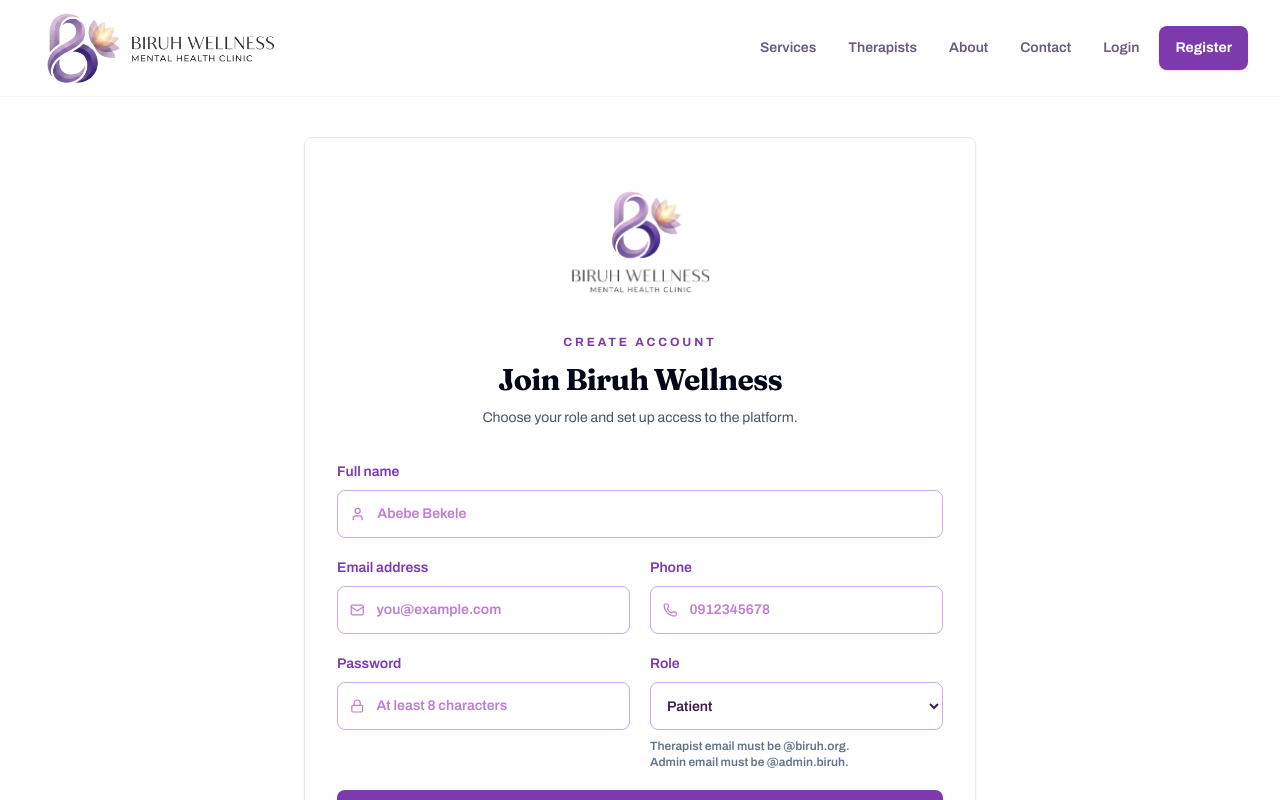
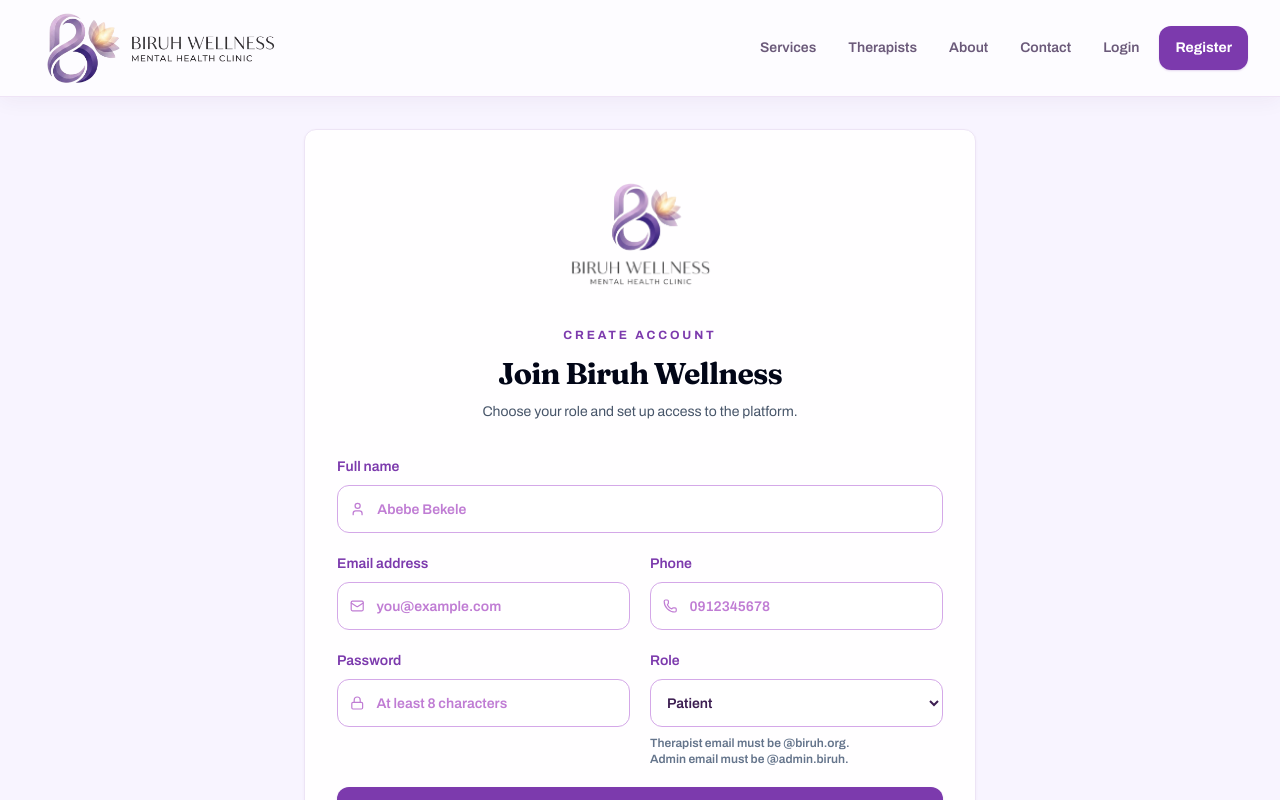
Before and after one commit to EyuAg/biruh_wellness, a React (Create React App) app in the folder frontend/: page /register in a window 1280 px wide. Shown: the top 800 px of the page. Built offline with nearby package versions, Linux system fonts and the light colour scheme; no server answers.

Commit message:
feat: update Navbar styles for improved visual consistency

```diff
--- a/frontend/src/components/common/Navbar.jsx
+++ b/frontend/src/components/common/Navbar.jsx
@@ -50,8 +50,8 @@
   return (
     <header className={`sticky top-0 z-40 border-b transition-all duration-300 ${
       isScrolled
-        ? 'border-[#ede4f5] bg-white/95 backdrop-blur-2xl shadow-sm'
-        : 'border-[#ede4f5]/30 bg-white/50 backdrop-blur-lg'
+        ? 'border-[#e8daf2] bg-white/85 backdrop-blur-2xl shadow-[0_8px_30px_rgba(61,31,82,0.08)]'
+        : 'border-[#e8daf2]/70 bg-white/70 backdrop-blur-xl shadow-[0_4px_20px_rgba(61,31,82,0.05)]'
     }`}>
       <div className="mx-auto flex max-w-7xl items-center justify-between px-4 py-3 sm:px-6 lg:px-8">
         <Link to="/" className="landing-brand" aria-label="Biruh Wellness home">
--- a/frontend/src/styles/index.css
+++ b/frontend/src/styles/index.css
@@ -14,6 +14,7 @@
   --biruh-light: #f5eefa;
   --biruh-warm: #f0a060;
   --biruh-text: #2a1a36;
+  --canvas: #f8f4ff;
 }
 
 html {
@@ -78,91 +79,289 @@
 
 @layer components {
   .app-shell {
-    @apply min-h-screen bg-[color:var(--canvas)];
+    min-height: 100vh;
+    background-color: var(--canvas);
+    display: flex;
+    flex-direction: column;
   }
 
   .page-wrap {
-    @apply mx-auto w-full max-w-7xl px-4 py-8 sm:px-6 lg:px-8 lg:py-10;
+    width: 100%;
+    max-width: 80rem;
+    margin: 0 auto;
+    padding: 2rem 1rem;
   }
 
   .page-kicker {
-    @apply text-xs font-bold uppercase tracking-[0.24em] text-[#7c3aad];
+    font-size: 0.75rem;
+    font-weight: 700;
+    letter-spacing: 0.24em;
+    text-transform: uppercase;
+    color: #7c3aad;
   }
 
   .page-title {
-    @apply text-3xl font-bold tracking-tight text-[#3d1f52] sm:text-4xl;
+    font-size: clamp(1.75rem, 2.5vw, 2.5rem);
+    font-weight: 700;
+    letter-spacing: -0.01em;
+    color: #3d1f52;
   }
 
   .page-subtitle {
-    @apply mt-3 max-w-2xl text-base leading-7 text-[#6b5a7a];
+    margin-top: 0.75rem;
+    max-width: 42rem;
+    font-size: 1rem;
+    line-height: 1.75;
+    color: #6b5a7a;
   }
 
   .panel {
-    @apply rounded-lg border border-[#ede4f5] bg-white/90 shadow-sm shadow-[#ede4f5];
+    border: 1px solid #ede4f5;
+    border-radius: 0.75rem;
+    background-color: rgba(255, 255, 255, 0.95);
+    box-shadow: 0 1px 2px rgba(237, 228, 245, 0.8);
   }
 
   .soft-panel {
-    @apply rounded-lg border border-[#ede4f5] bg-white/70 shadow-sm shadow-[#ede4f5] backdrop-blur;
+    border: 1px solid #ede4f5;
+    border-radius: 0.75rem;
+    background-color: rgba(255, 255, 255, 0.75);
+    box-shadow: 0 1px 2px rgba(237, 228, 245, 0.8);
+    backdrop-filter: blur(8px);
   }
 
   .hero-panel {
-    @apply overflow-hidden rounded-lg border border-[#7c3aad]/10 bg-[#3d1f52] text-white shadow-xl shadow-[#7c3aad]/20;
+    overflow: hidden;
+    border: 1px solid rgba(124, 58, 173, 0.1);
+    border-radius: 0.75rem;
+    background-color: #3d1f52;
+    color: #fff;
+    box-shadow: 0 20px 40px rgba(124, 58, 173, 0.2);
   }
 
   .hero-panel-light {
-    @apply overflow-hidden rounded-lg border border-[#e6e9ee] bg-white text-[#111827] shadow-sm;
+    overflow: hidden;
+    border: 1px solid #e6e9ee;
+    border-radius: 0.75rem;
+    background-color: #fff;
+    color: #111827;
+    box-shadow: 0 1px 2px rgba(15, 23, 42, 0.06);
   }
 
   .metric-card {
-    @apply rounded-lg border border-[#ede4f5] bg-white p-5 shadow-sm transition duration-200 hover:-translate-y-0.5 hover:shadow-md;
+    border: 1px solid #ede4f5;
+    border-radius: 0.75rem;
+    background-color: #fff;
+    padding: 1.25rem;
+    box-shadow: 0 1px 2px rgba(237, 228, 245, 0.8);
+    transition: transform 180ms ease, box-shadow 180ms ease;
+  }
+
+  .metric-card:hover {
+    transform: translateY(-2px);
+    box-shadow: 0 8px 16px rgba(124, 58, 173, 0.12);
   }
 
   .section-card {
-    @apply rounded-lg border border-[#ede4f5] bg-white p-5 shadow-sm sm:p-6;
+    border: 1px solid #ede4f5;
+    border-radius: 0.75rem;
+    background-color: #fff;
+    padding: 1.25rem;
+    box-shadow: 0 1px 2px rgba(237, 228, 245, 0.8);
   }
 
   .input-shell {
-    @apply flex min-h-12 items-center gap-3 rounded-lg border border-[#d4a8e8] bg-white px-3 py-2 text-[#3d1f52] transition focus-within:border-[#7c3aad] focus-within:ring-4 focus-within:ring-[#7c3aad]/10;
+    display: flex;
+    align-items: center;
+    gap: 0.75rem;
+    min-height: 3rem;
+    border: 1px solid #d4a8e8;
+    border-radius: 0.75rem;
+    background-color: #fff;
+    padding: 0.5rem 0.75rem;
+    color: #3d1f52;
+    transition: border-color 180ms ease, box-shadow 180ms ease;
+  }
+
+  .input-shell:focus-within {
+    border-color: #7c3aad;
+    box-shadow: 0 0 0 4px rgba(124, 58, 173, 0.1);
   }
 
   .field-label {
-    @apply block text-sm font-semibold text-[#7c3aad];
+    display: block;
+    font-size: 0.875rem;
+    font-weight: 600;
+    color: #7c3aad;
   }
 
   .field-control {
-    @apply w-full border-0 bg-transparent text-sm outline-none placeholder:text-[#c07dd4];
+    width: 100%;
+    border: 0;
+    background-color: transparent;
+    font-size: 0.875rem;
+    outline: none;
+    color: #3d1f52;
+  }
+
+  .field-control::placeholder {
+    color: #c07dd4;
   }
 
   .form-control {
-    @apply min-h-12 w-full rounded-lg border border-[#d4a8e8] bg-white px-3 py-2 text-sm text-[#3d1f52] outline-none transition placeholder:text-[#c07dd4] focus:border-[#7c3aad] focus:ring-4 focus:ring-[#7c3aad]/10;
+    min-height: 3rem;
+    width: 100%;
+    border: 1px solid #d4a8e8;
+    border-radius: 0.75rem;
+    background-color: #fff;
+    padding: 0.625rem 0.75rem;
+    font-size: 0.875rem;
+    color: #3d1f52;
+    outline: none;
+    transition: border-color 180ms ease, box-shadow 180ms ease;
+  }
+
+  .form-control::placeholder {
+    color: #c07dd4;
+  }
+
+  .form-control:focus {
+    border-color: #7c3aad;
+    box-shadow: 0 0 0 4px rgba(124, 58, 173, 0.1);
   }
 
   .btn-primary {
-    @apply inline-flex min-h-11 items-center justify-center gap-2 rounded-lg bg-[#7c3aad] px-5 py-2.5 text-sm font-bold text-white shadow-sm shadow-[#7c3aad]/20 transition hover:bg-[#6b2e92] focus:outline-none focus:ring-4 focus:ring-[#7c3aad]/20 disabled:bg-[#c07dd4];
+    display: inline-flex;
+    min-height: 2.75rem;
+    align-items: center;
+    justify-content: center;
+    gap: 0.5rem;
+    border-radius: 0.75rem;
+    background-color: #7c3aad;
+    padding: 0.625rem 1.25rem;
+    font-size: 0.875rem;
+    font-weight: 700;
+    color: #fff;
+    box-shadow: 0 1px 2px rgba(124, 58, 173, 0.2);
+    transition: background-color 180ms ease, box-shadow 180ms ease;
+  }
+
+  .btn-primary:hover {
+    background-color: #6b2e92;
+  }
+
+  .btn-primary:focus-visible {
+    outline: none;
+    box-shadow: 0 0 0 4px rgba(124, 58, 173, 0.2);
+  }
+
+  .btn-primary:disabled {
+    background-color: #c07dd4;
+    cursor: not-allowed;
   }
 
   .btn-secondary {
-    @apply inline-flex min-h-11 items-center justify-center gap-2 rounded-lg border border-[#d4a8e8] bg-white px-5 py-2.5 text-sm font-bold text-[#7c3aad] transition hover:border-[#7c3aad] hover:text-[#7c3aad] focus:outline-none focus:ring-4 focus:ring-[#7c3aad]/10;
+    display: inline-flex;
+    min-height: 2.75rem;
+    align-items: center;
+    justify-content: center;
+    gap: 0.5rem;
+    border: 1px solid #d4a8e8;
+    border-radius: 0.75rem;
+    background-color: #fff;
+    padding: 0.625rem 1.25rem;
+    font-size: 0.875rem;
+    font-weight: 700;
+    color: #7c3aad;
+    transition: border-color 180ms ease, color 180ms ease;
+  }
+
+  .btn-secondary:hover {
+    border-color: #7c3aad;
+    color: #7c3aad;
+  }
+
+  .btn-secondary:focus-visible {
+    outline: none;
+    box-shadow: 0 0 0 4px rgba(124, 58, 173, 0.1);
   }
 
   .btn-ghost {
-    @apply inline-flex min-h-10 items-center justify-center gap-2 rounded-lg px-3 py-2 text-sm font-semibold text-[#6b5a7a] transition hover:bg-[#f5eefa] hover:text-[#7c3aad];
+    display: inline-flex;
+    min-height: 2.5rem;
+    align-items: center;
+    justify-content: center;
+    gap: 0.5rem;
+    border-radius: 0.75rem;
+    padding: 0.5rem 0.75rem;
+    font-size: 0.875rem;
+    font-weight: 600;
+    color: #6b5a7a;
+    transition: background-color 180ms ease, color 180ms ease;
+  }
+
+  .btn-ghost:hover {
+    background-color: #f5eefa;
+    color: #7c3aad;
   }
 
   .status-pill {
-    @apply inline-flex items-center rounded-full px-2.5 py-1 text-xs font-bold;
+    display: inline-flex;
+    align-items: center;
+    border-radius: 9999px;
+    padding: 0.25rem 0.625rem;
+    font-size: 0.75rem;
+    font-weight: 700;
   }
 
   .input-field {
-    @apply w-full rounded-lg border border-[#e6e9ee] bg-white px-3 py-2 text-sm text-[#3d1f52] outline-none transition placeholder:text-[#9b9b9b] focus:border-[#7c3aad] focus:ring-4 focus:ring-[#7c3aad]/10;
+    width: 100%;
+    border: 1px solid #e6e9ee;
+    border-radius: 0.75rem;
+    background-color: #fff;
+    padding: 0.625rem 0.75rem;
+    font-size: 0.875rem;
+    color: #3d1f52;
+    outline: none;
+    transition: border-color 180ms ease, box-shadow 180ms ease;
+  }
+
+  .input-field::placeholder {
+    color: #9b9b9b;
+  }
+
+  .input-field:focus {
+    border-color: #7c3aad;
+    box-shadow: 0 0 0 4px rgba(124, 58, 173, 0.1);
   }
 
   .textarea-field {
-    @apply w-full min-h-[96px] rounded-lg border border-[#e6e9ee] bg-white px-3 py-3 text-sm text-[#3d1f52] outline-none transition placeholder:text-[#9b9b9b] focus:border-[#7c3aad] focus:ring-4 focus:ring-[#7c3aad]/10;
+    width: 100%;
+    min-height: 6rem;
+    border: 1px solid #e6e9ee;
+    border-radius: 0.75rem;
+    background-color: #fff;
+    padding: 0.75rem;
+    font-size: 0.875rem;
+    color: #3d1f52;
+    outline: none;
+    transition: border-color 180ms ease, box-shadow 180ms ease;
+  }
+
+  .textarea-field::placeholder {
+    color: #9b9b9b;
+  }
+
+  .textarea-field:focus {
+    border-color: #7c3aad;
+    box-shadow: 0 0 0 4px rgba(124, 58, 173, 0.1);
   }
 
   .table-wrap {
-    @apply overflow-x-auto rounded-lg border border-[#ede4f5] bg-white;
+    overflow-x: auto;
+    border: 1px solid #ede4f5;
+    border-radius: 0.75rem;
+    background-color: #fff;
   }
 
   .sr-only {
```
